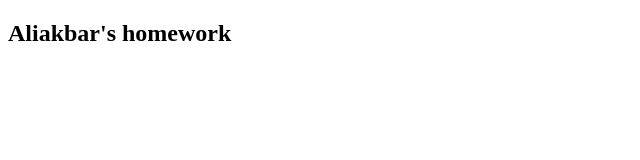
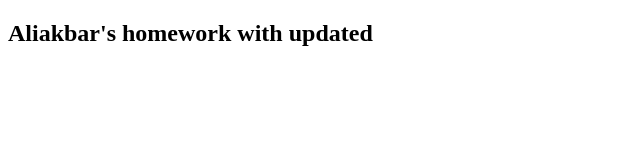
Before and after one commit to aliakbarimanov/aliakbar-imanov, a plain HTML site: page index.html in a window 1280 px wide. Shown: the whole page, without its empty margins (0-640 px from the left). Drawn offline with Linux system fonts and the light colour scheme.

Commit message:
updated index.html

```diff
--- a/index.html
+++ b/index.html
@@ -8,7 +8,7 @@
 </head>
 
 <body>
-    <h2>Aliakbar's homework</h2>
+    <h2>Aliakbar's homework with updated</h2>
 </body>
 
 </html>
```
